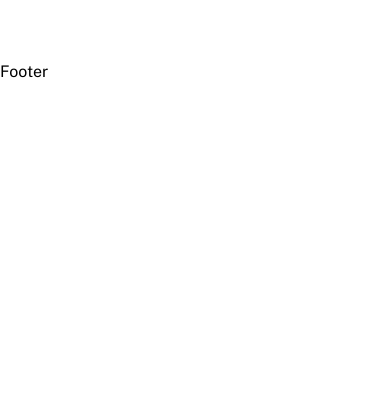
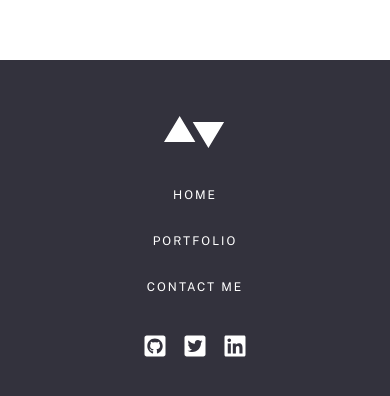
Before and after one commit to vanderms/minimalist-portfolio, a React (Vite) app: page / in a window 390 px wide. Shown: the part 848-1244 px from the top of the page. Before the commit the page ends 932 px from the top, so only its background shows below. Built offline with nearby package versions, Linux system fonts and the light colour scheme; a web font is replaced by a local one.

Commit message:
feat: implement footer responsive design

```diff
--- a/src/components/layout/footer.tsx
+++ b/src/components/layout/footer.tsx
@@ -1,3 +1,66 @@
+import { Link } from "react-router-dom";
+import { FaGithubSquare, FaTwitterSquare, FaLinkedin } from "react-icons/fa";
+
+const LinkItem: React.FC<{ to: string; children: React.ReactNode }> = (props) => {
+  return (
+    <li className="contents">
+      <Link
+        to={props.to}
+        className={`text-[0.75rem] leading-[0.875rem] tracking-[0.125rem] text-neutral-50`}
+      >
+        {props.children}
+      </Link>
+    </li>
+  );
+};
+
+const SocialMediaItem: React.FC<{
+  href: string;
+  aria: string;
+  children: React.ReactNode;
+}> = (props) => {
+  return (
+    <li className="contents">
+      <a
+        href={props.href}
+        aria-label={props.aria}
+        target="_blank"
+        rel="noopener noreferrer"
+      >
+        {props.children}
+      </a>
+    </li>
+  );
+};
+
 export function Footer() {
-  return <footer>Footer</footer>
+  return (
+    <footer className="bg-neutral-800 py-14 md:py-6">
+      <div className="container flex flex-col gap-10 items-center md:flex-row md:justify-between md:gap-12">
+        <Link to="/" aria-label="Homepage">
+          <img
+            src="/assets/logo.svg"
+            alt=""
+            className="[filter:brightness(0%)_invert(100%)]"
+          />
+        </Link>
+        <ul className="flex flex-col items-center gap-8 md:flex-row md:grow md:gap-[2.6563rem]">
+          <LinkItem to="/">HOME</LinkItem>
+          <LinkItem to="/portfolio">PORTFOLIO</LinkItem>
+          <LinkItem to="/contact">CONTACT ME</LinkItem>
+        </ul>
+        <ul className="flex items-center gap-4">
+          <SocialMediaItem href="https://www.github.com" aria="github">
+            <FaGithubSquare className="text-neutral-50 w-6 h-6" />
+          </SocialMediaItem>
+          <SocialMediaItem href="https://www.twitter.com" aria="twitter">
+            <FaTwitterSquare className="text-neutral-50 w-6 h-6" />
+          </SocialMediaItem>
+          <SocialMediaItem href="https://www.linkedin.com" aria="linkedin">
+            <FaLinkedin className="text-neutral-50 w-6 h-6" />
+          </SocialMediaItem>
+        </ul>
+      </div>
+    </footer>
+  );
 }
```
